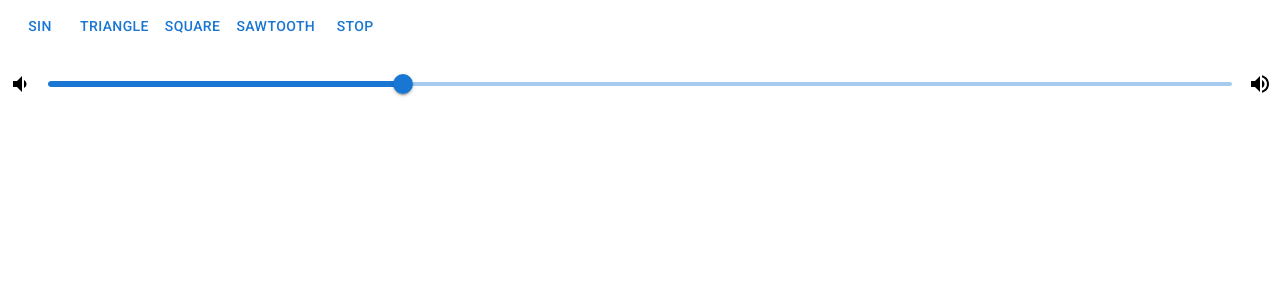
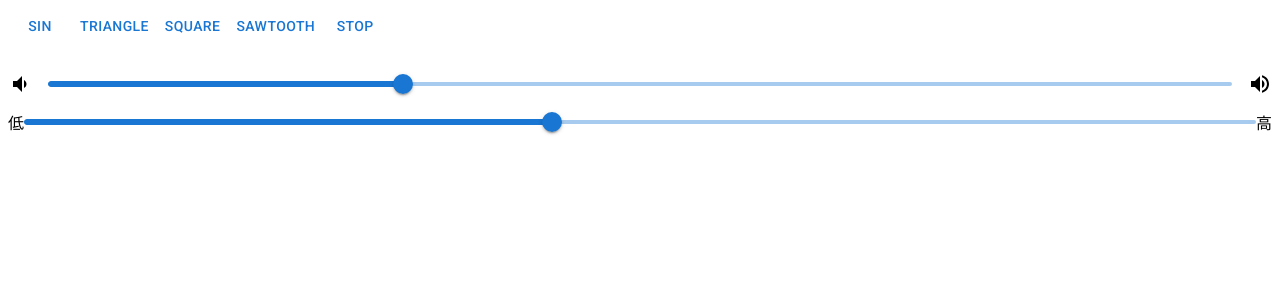
Before and after one commit to kazuhito-m/nes-emulator-study, a Next.js app: page /incubate/sound in a window 1280 px wide. Shown: the top 300 px of the page. Built offline with nearby package versions, Linux system fonts and the light colour scheme.

Commit message:
implment: 音程を触れるよに。

```diff
--- a/src/app/incubate/sound/page.tsx
+++ b/src/app/incubate/sound/page.tsx
@@ -7,7 +7,6 @@ import { useState } from 'react';
 
 let oscillator: OscillatorNode;
 let gainContext: GainNode;
-let freq = 440;
 
 export default function Page() {
   let audio: AudioContext;
@@ -19,6 +18,7 @@ export default function Page() {
   const [volume, setVolume] = useState<number>(30);
   const [gain, setGain] = useState<number>(0.3);
   const [play, setPlay] = useState<boolean>(false);
+  const [freq, setFreq] = useState<number>(440);
 
   const playSound = (command: OscillatorType = 'sine'): void => {
     console.log(command);
@@ -48,9 +48,16 @@ export default function Page() {
     console.log('volume:' + newValue);
     setGain(newValume / 100);
     console.log('gain:' + gain);
-    if (typeof gainContext !== 'undefined') {
-      gainContext.gain.value = gain;
-    }
+    if (typeof gainContext === 'undefined') return;
+    gainContext.gain.value = gain;
+  };
+
+  const onChangeFrequency = (event: Event, newValue: number | number[]) => {
+    const newValume = newValue as number;
+    setFreq(newValume);
+    console.log('freq:' + newValue);
+    if (typeof oscillator === 'undefined') return;
+    oscillator.frequency.value = freq;
   };
 
   return (
@@ -68,6 +75,12 @@ export default function Page() {
         <Slider aria-label="Default" valueLabelDisplay="auto" value={volume} onChange={onChangeVolume} />
         <VolumeUp />
       </Stack>
+
+      <Stack spacing={2} direction="row" sx={{ mb: 1 }} alignItems="center">
+        低
+        <Slider aria-label="Default" valueLabelDisplay="auto" min={20} max={1000} value={freq} onChange={onChangeFrequency} />
+        高
+      </Stack>
     </Box >
   );
 }
```
